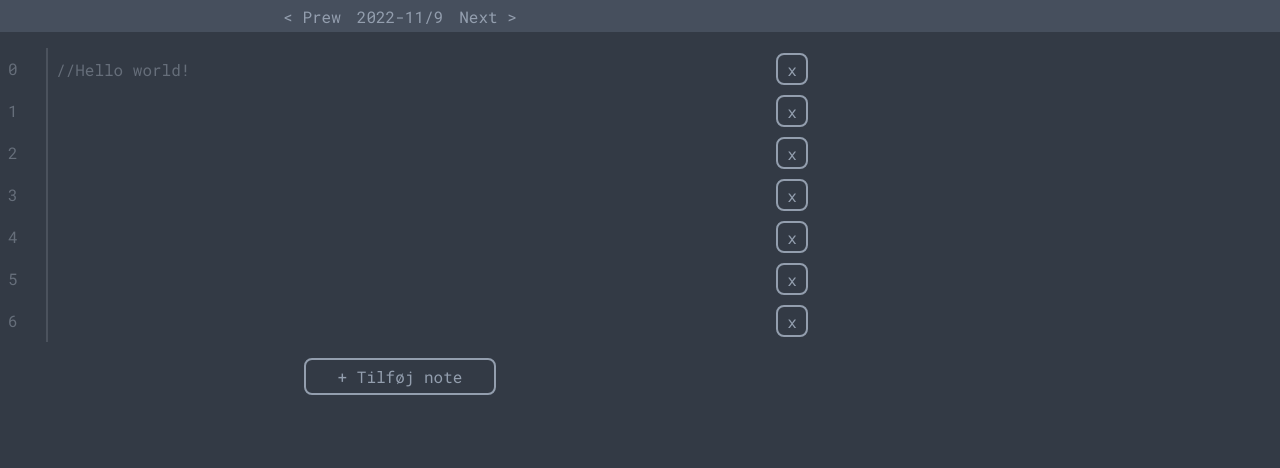
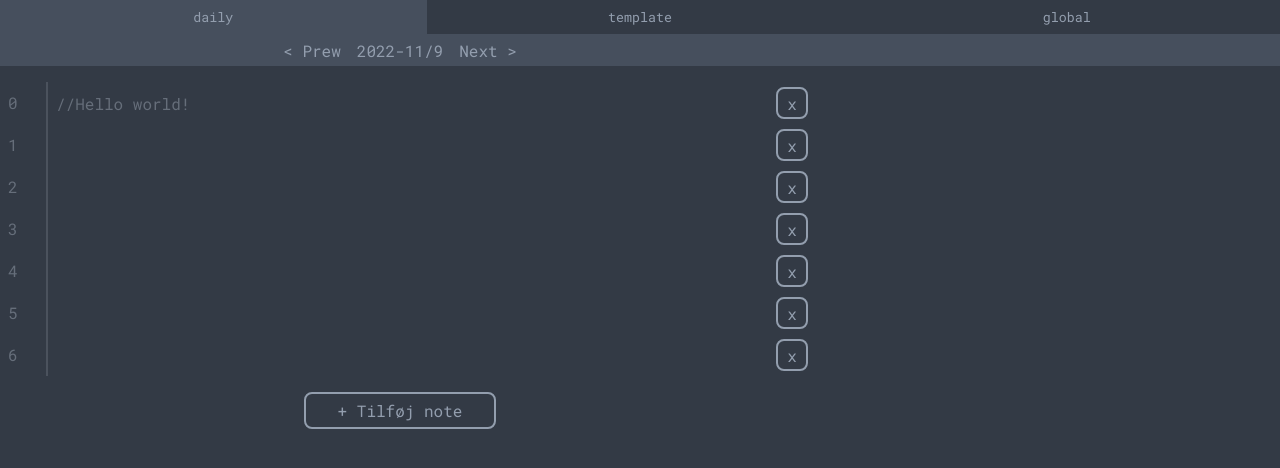
Before and after one commit to jbaagaard/tasks, a Next.js app: page / in a window 1280 px wide. Shown: the top 468 px of the page. Built offline with nearby package versions, Linux system fonts and the light colour scheme.

Commit message:
added global notes and templates

```diff
--- a/features/DashBoard/index.tsx
+++ b/features/DashBoard/index.tsx
@@ -1,13 +1,16 @@
 import * as S from "./Dashboard.styled";
 import { useEffect, useState } from "react";
 import DayPicker from "../DayPicker";
-import Day from "../Day";
+import NoteBlockRenderer from "../NoteBlockRenderer";
+import { BlockType } from "../types";
+import TopMenu from "../TopMenu";
 
 interface DashboardProps {}
 
 const Dashboard = ({}: DashboardProps) => {
   const [date, setDate] = useState(new Date());
   const [initialized, setInitialized] = useState(false);
+  const [rendererTarget, setRendererTarget] = useState<BlockType>("daily");
 
   useEffect(() => {
     setInitialized(true);
@@ -17,14 +20,21 @@ const Dashboard = ({}: DashboardProps) => {
     setDate(date);
   }
 
+  function handleTopMenuOnChange(value: BlockType) {
+    setRendererTarget(value);
+  }
+
   return initialized ? (
     <S.Wrapper>
-      <S.Header>
-        <S.HeaderContent>
-          <DayPicker value={date} onChange={handleDatePickerOnChange} />
-        </S.HeaderContent>
-      </S.Header>
-      <Day day={date} />
+      <TopMenu value={rendererTarget} onChange={handleTopMenuOnChange} />
+      {rendererTarget === "daily" && (
+        <S.Header>
+          <S.HeaderContent>
+            <DayPicker value={date} onChange={handleDatePickerOnChange} />
+          </S.HeaderContent>
+        </S.Header>
+      )}
+      <NoteBlockRenderer day={date} type={rendererTarget} />
     </S.Wrapper>
   ) : null;
 };
--- a/features/Day/index.tsx
+++ /dev/null
@@ -1,26 +0,0 @@
-import * as S from "./Day.styled";
-import { useEffect, useState } from "react";
-import { loadBlock } from "../api";
-import { INoteBlock } from "../types";
-import NoteBlock from "../NoteBlock";
-import { newNoteBlock } from "../noteUtils";
-
-interface DayProps {
-  day: Date;
-}
-
-const Day = ({ day }: DayProps) => {
-  const [block, setBlock] = useState<INoteBlock | undefined>();
-  useEffect(() => {
-    (async () => {
-      const res = await loadBlock(day);
-      console.log(res);
-      if (!!res) setBlock(res);
-      else setBlock(newNoteBlock(day));
-    })();
-  }, [day]);
-
-  return <S.Wrapper>{!!block && <NoteBlock noteBlock={block} />}</S.Wrapper>;
-};
-
-export default Day;
--- a/features/NoteBlock/index.tsx
+++ b/features/NoteBlock/index.tsx
@@ -3,13 +3,14 @@ import { useEffect, useState } from "react";
 import NoteComponent from "../NoteComponent";
 import { saveBlock } from "../api";
 import { emptyNote } from "../noteUtils";
-import { INote, INoteBlock } from "../types";
+import { BlockType, INote, INoteBlock } from "../types";
 
 interface NoteBlockProps {
   noteBlock: INoteBlock;
+  blockType: BlockType;
 }
 
-const NoteBLock = ({ noteBlock }: NoteBlockProps) => {
+const NoteBLock = ({ noteBlock, blockType }: NoteBlockProps) => {
   const [notes, setNotes] = useState<INote[]>(noteBlock.notes);
   const [noteTarget, setNoteTarget] = useState(0);
 
@@ -65,7 +66,7 @@ const NoteBLock = ({ noteBlock }: NoteBlockProps) => {
   async function save(notes: INote[]) {
     let saveData = noteBlock;
     noteBlock.notes = notes;
-    await saveBlock(saveData);
+    await saveBlock(saveData, blockType);
   }
 
   function handleNoteOnDelete(id: string) {
--- /dev/null
+++ b/features/NoteBlockRenderer/index.tsx
@@ -0,0 +1,35 @@
+import * as S from "./NoteBlockRenderer.styled";
+import { useEffect, useState } from "react";
+import { loadBlock } from "../api";
+import { BlockType, INoteBlock } from "../types";
+import NoteBlock from "../NoteBlock";
+import { newNoteBlock } from "../noteUtils";
+
+interface DayProps {
+  day: Date;
+  type: BlockType;
+}
+
+const NoteBlockRenderer = ({ day, type }: DayProps) => {
+  const [block, setBlock] = useState<INoteBlock | undefined>();
+  useEffect(() => {
+    (async () => {
+      const res = await loadBlock(day, type);
+      console.log(res);
+      if (!!res) setBlock(res);
+      else {
+        const template = await loadBlock(day, "template");
+        if (!!template) setBlock(template);
+        else setBlock(newNoteBlock(day));
+      }
+    })();
+  }, [day, type]);
+
+  return (
+    <S.Wrapper>
+      {!!block && <NoteBlock noteBlock={block} blockType={type} />}
+    </S.Wrapper>
+  );
+};
+
+export default NoteBlockRenderer;
--- /dev/null
+++ b/features/TopMenu/TopMenu.styled.ts
@@ -0,0 +1,16 @@
+import styled from "styled-components";
+
+export const Wrapper = styled.div`
+  display: flex;
+  width: 100%;
+`;
+export const Button = styled.button<{ active: boolean }>`
+  width: 100%;
+  background-color: ${(props) =>
+    props.active ? props.theme.bgLight : props.theme.bg};
+  outline: none;
+  border: none;
+  color: ${(props) => props.theme.text};
+  padding: 8px 0;
+  cursor: pointer;
+`;
--- /dev/null
+++ b/features/TopMenu/index.tsx
@@ -0,0 +1,37 @@
+import * as S from "./TopMenu.styled";
+import { BlockType } from "../types";
+
+interface TopMenuProps {
+  value: BlockType;
+  onChange: (value: BlockType) => void;
+}
+
+const TopMenu = ({ value, onChange }: TopMenuProps) => {
+  function handleDailyOnClick() {
+    onChange("daily");
+  }
+
+  function handleRecurringOnClick() {
+    onChange("template");
+  }
+
+  function handleGlobalOnClick() {
+    onChange("global");
+  }
+
+  return (
+    <S.Wrapper>
+      <S.Button onClick={handleDailyOnClick} active={value === "daily"}>
+        daily
+      </S.Button>
+      <S.Button onClick={handleRecurringOnClick} active={value === "template"}>
+        template
+      </S.Button>
+      <S.Button onClick={handleGlobalOnClick} active={value === "global"}>
+        global
+      </S.Button>
+    </S.Wrapper>
+  );
+};
+
+export default TopMenu;
--- a/features/api.ts
+++ b/features/api.ts
@@ -1,29 +1,35 @@
-import { INoteBlock, JSONINoteBlock } from "./types";
+import { BlockType, INoteBlock, JSONINoteBlock } from "./types";
 import { convertJSONINoteBLock } from "./noteUtils";
 
-const v = "3";
+const v = "4";
 
 function dateToDaySignature(date: Date) {
   return date.getFullYear() + "-" + date.getMonth() + "/" + date.getDate();
 }
 
-export async function saveBlock(noteBlock: INoteBlock) {
-  if (noteBlock.id === "global")
-    window.localStorage.setItem("block: global", JSON.stringify(noteBlock));
+export async function saveBlock(noteBlock: INoteBlock, type: BlockType) {
+  if (type === "global" || type === "template")
+    window.localStorage.setItem(type + ":", JSON.stringify(noteBlock));
   else
     window.localStorage.setItem(
-      "block:" + dateToDaySignature(noteBlock.date),
+      type + ":" + dateToDaySignature(noteBlock.date),
       JSON.stringify(noteBlock)
     );
   window.localStorage.setItem("v", v);
 }
 
-export async function loadBlock(date: Date) {
+export async function loadBlock(date: Date, prefix: BlockType) {
   if (window.localStorage.getItem("v") !== v) {
-    window.localStorage.removeItem("block:" + dateToDaySignature(date));
+    window.localStorage.removeItem(prefix + ":" + dateToDaySignature(date));
     return;
   }
-  let res = window.localStorage.getItem("block:" + dateToDaySignature(date));
+  let res;
+
+  if (prefix === "global" || prefix === "template")
+    res = window.localStorage.getItem(prefix + ":");
+  else
+    res = window.localStorage.getItem(prefix + ":" + dateToDaySignature(date));
+
   if (!!res) {
     let parsedRes = JSON.parse(res) as JSONINoteBlock;
     return convertJSONINoteBLock(parsedRes);
--- a/features/types.ts
+++ b/features/types.ts
@@ -1,4 +1,6 @@
 export type Status = "Not Started" | "In Progress" | "Done";
+
+export type BlockType = "daily" | "template" | "global";
 
 export interface INoteBlock {
   id: string;
```
Also changed, not shown: features/NoteBlockRenderer/NoteBlockRenderer.styled.ts (renamed from features/Day/Day.styled.ts), 1 other file (tests, documents, lock files or other folders).
